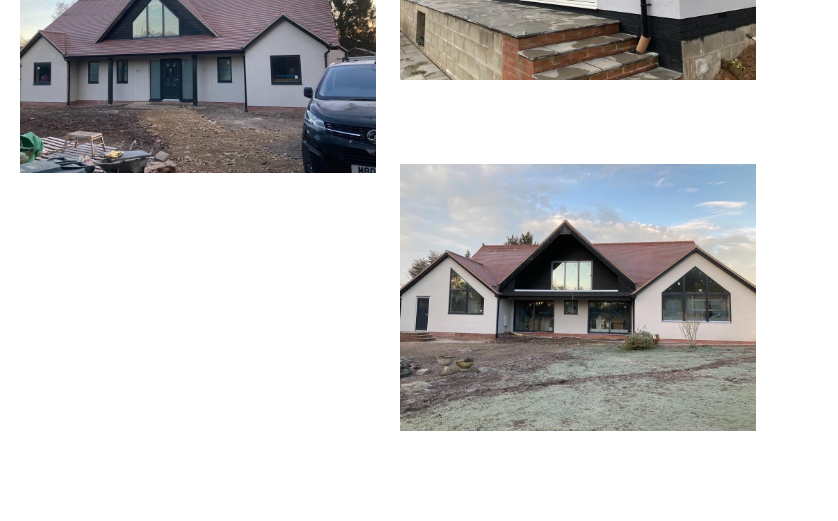
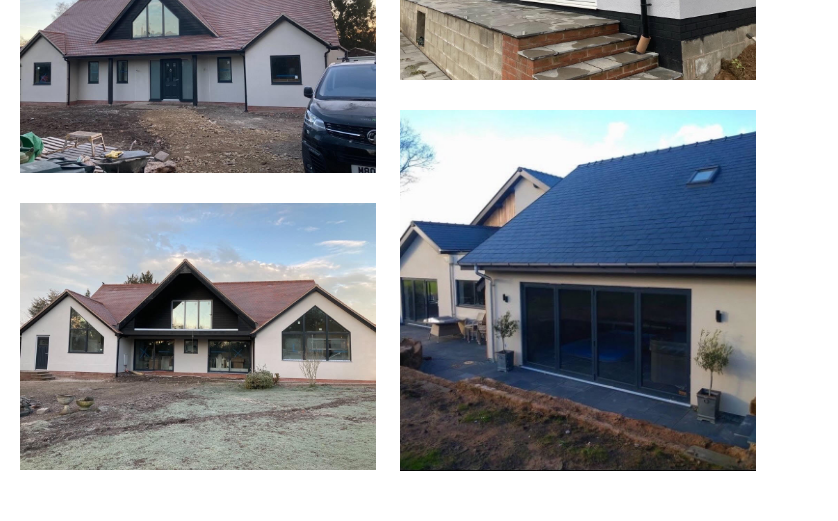
Before and after one commit to tomking1983/mark-jones-plastering, a plain HTML site: page index.html in a window 1280 px wide. Shown: the part 3548-4069 px from the top of the page, 442-1280 px from the left. Drawn offline with nearby package versions, Linux system fonts and the light colour scheme.

Commit message:
fixing image url issue

```diff
--- a/index.html
+++ b/index.html
@@ -403,7 +403,7 @@
 
             <div class="col-lg-4 col-md-6 portfolio-item filter-web">
               <div class="portfolio-img">
-                <img src="assets/img/portfolio/portfolio-9.png" class="img-fluid" alt="" />
+                <img src="assets/img/portfolio/portfolio-9.jpg" class="img-fluid" alt="" />
               </div>
               <div class="portfolio-info">
                 <h4>TRUREND</h4>
```
Also changed, not shown: 1 other file.
